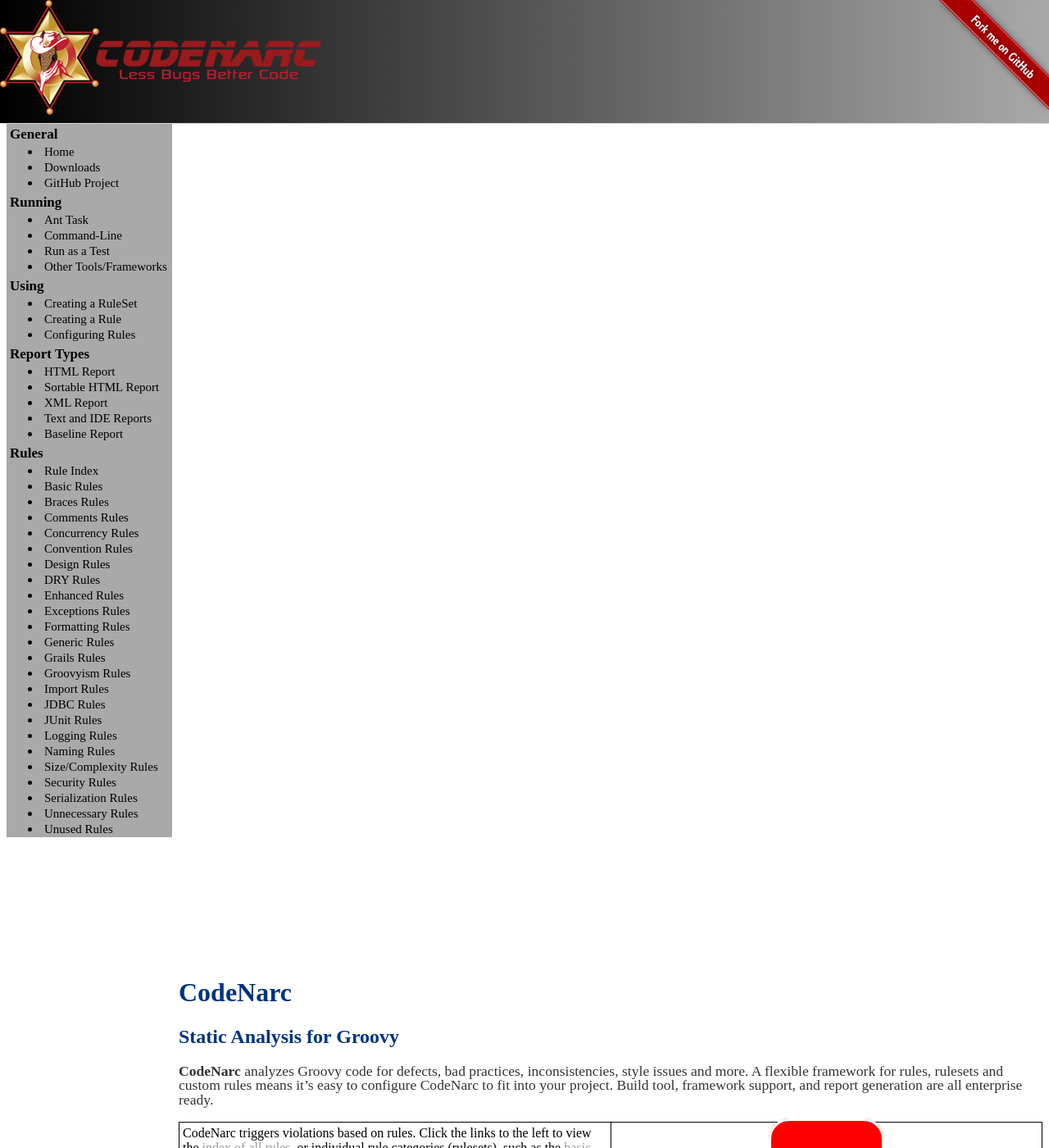
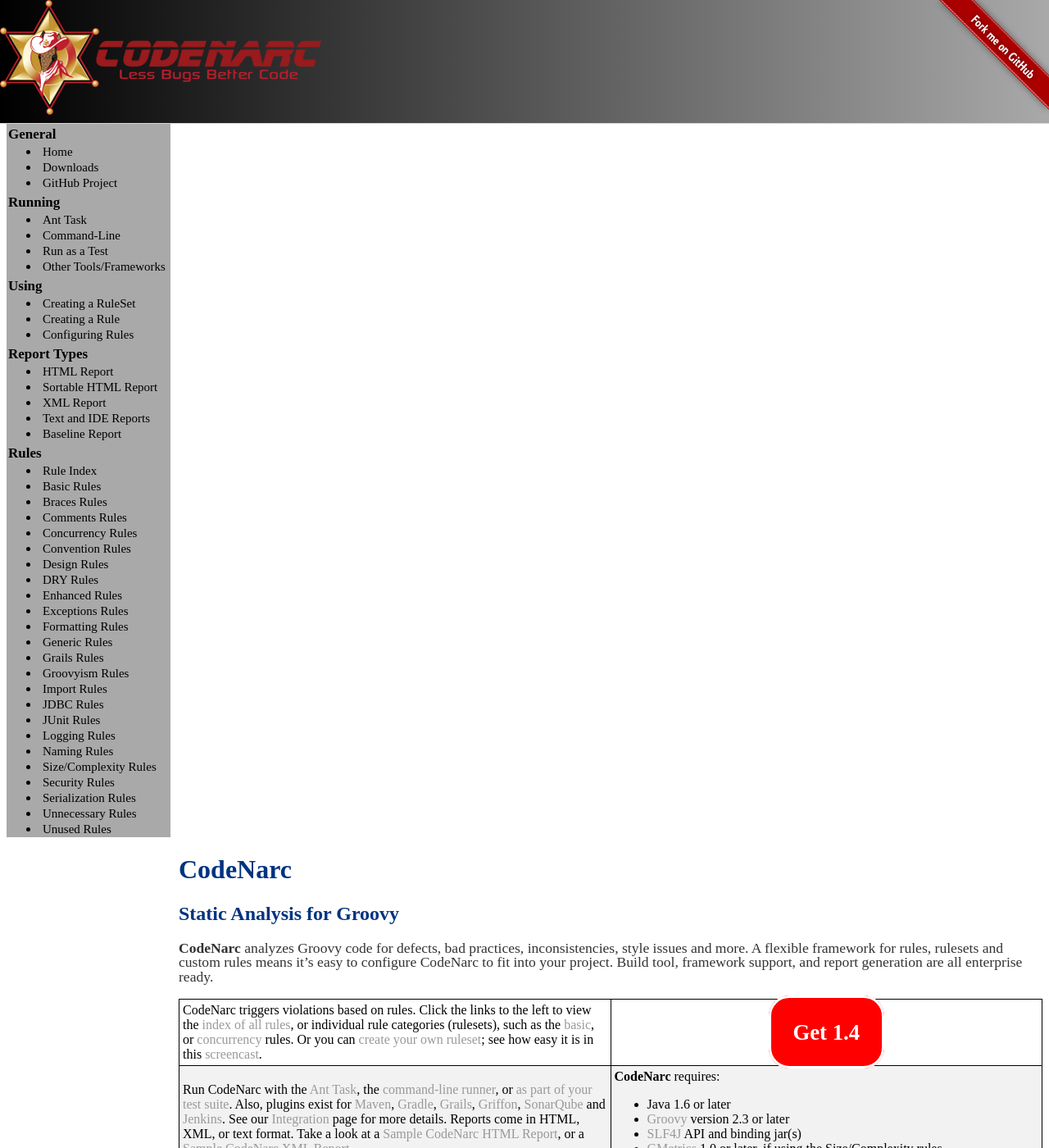
Before and after one commit to CodeNarc/CodeNarc, a Jekyll site: the page built from index.md, in a window 1280 px wide and 1400 px high. Shown: the whole window at 82% size. Built offline with Jekyll 4.4.1, drawn with Linux system fonts in a browser that asks for light colours.

```diff
--- a/css/main.css
+++ b/css/main.css
@@ -10,7 +10,7 @@
   /*float: left;*/
   background-color: #A9A9A9; /* Dark Gray */
   padding-top: 0px;
-  padding-left: 2px;
+  padding-left: 0px;
   overflow: auto;
 }
 
@@ -65,7 +65,7 @@ h1 {
 /* Style page content */
 .container {
   /*margin-top: 150px;*/ /* Same as the height of the banner */
-  padding-top: 150px; /* Banner height */
+  /*padding-top: 150px;*/ /* Banner height */
   padding-left: 10px;
   margin-left: 200px; /* Same as the width of the sidebar */
   top: 150px;       /* Stay under the banner */
```
